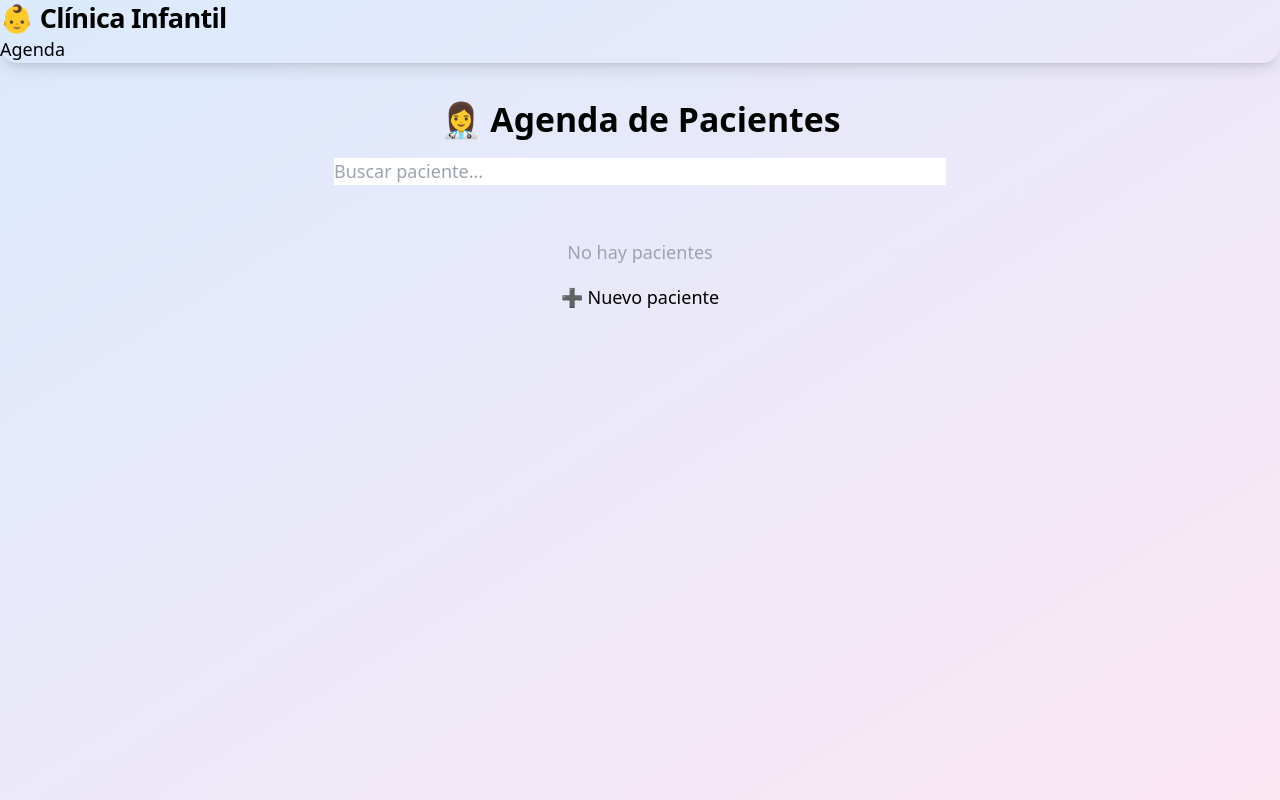
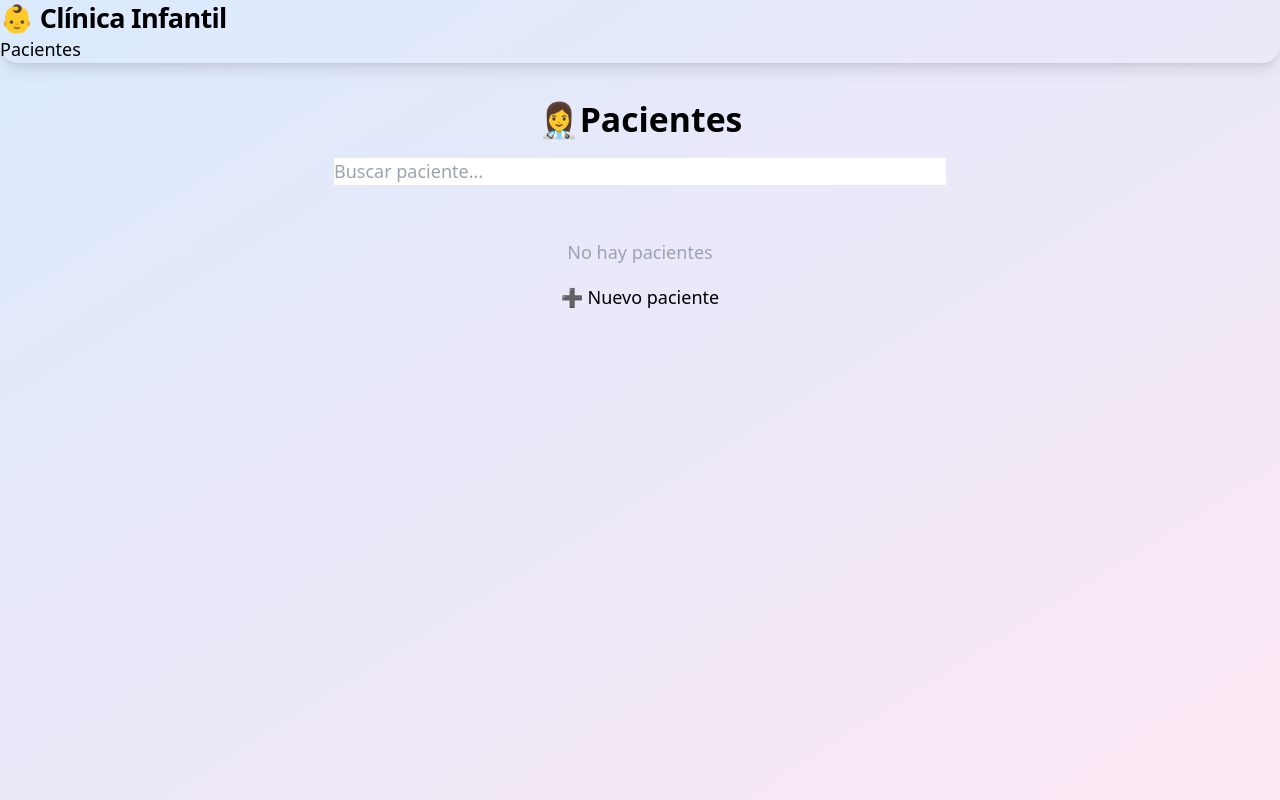
Before and after one commit to danidnm/julieta-consulta-infantil, a website built with Vite: page index.html in a window 1280 px wide. Built offline with nearby package versions, Linux system fonts and the light colour scheme.

Commit message:
Rename agenda to paciendtes

```diff
--- a/index.html
+++ b/index.html
@@ -12,7 +12,7 @@
       <span class="text-2xl font-extrabold tracking-tight">👶 Clínica Infantil</span>
     </div>
     <div class="flex-none">
-      <a href="#Home" class="btn btn-ghost">Agenda</a>
+      <a href="#Home" class="btn btn-ghost">Pacientes</a>
     </div>
   </nav>
   <main id="app" class="max-w-xl mx-auto" x-data="app"></main>
--- a/public/index.html
+++ b/public/index.html
@@ -13,7 +13,7 @@
       <span class="text-2xl font-extrabold tracking-tight">👶 Clínica Infantil</span>
     </div>
     <div class="flex-none">
-      <a href="#Home" class="btn btn-ghost">Agenda</a>
+      <a href="#Home" class="btn btn-ghost">Pacientes</a>
     </div>
   </nav>
   <main id="app" class="max-w-xl mx-auto"></main>
--- a/public/pages/Home.html
+++ b/public/pages/Home.html
@@ -1,5 +1,5 @@
 <div class="p-4 space-y-4">
-  <h1 class="text-3xl font-bold text-primary text-center">👩‍⚕️ Agenda de Pacientes</h1>
+  <h1 class="text-3xl font-bold text-primary text-center">👩‍⚕️Pacientes</h1>
   <div id="patients-list"></div>
   <button class="btn btn-primary w-full mt-4" x-on:click="$dispatch('navigate', { page: 'PatientEdit', id: null })">
     ➕ Nuevo paciente
```
